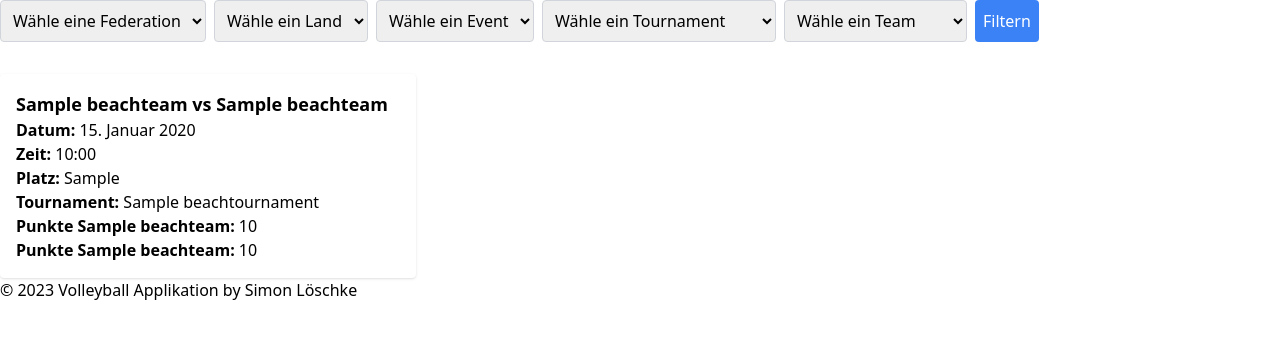
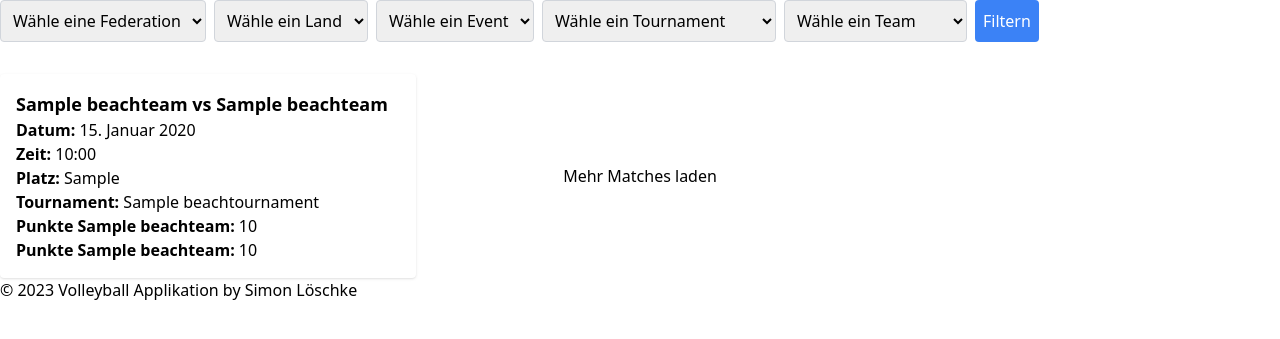
Before and after one commit to simon-loeschke1988/volleyball, a Django app: page /beach_matches/ in a window 1280 px wide. Shown: the part 28-367 px from the top of the page. Run offline with Django 5.2, Linux system fonts and the light colour scheme; tables that the repository leaves empty hold one stand-in row (values such as "Sample post"); style sheets or scripts are compiled from the project's sources; parts of the project's set-up code (start-up, migrations or seed data) failed here and were passed over.

Commit message:
Entwicklungsbranch

```diff
--- a/applikation/webapp/templates/matches.html
+++ b/applikation/webapp/templates/matches.html
@@ -77,7 +77,31 @@
             {% empty %}
             <p>Keine Matches gefunden.</p>
             {% endfor %}
+            <button id="load-more">Mehr Matches laden</button>
+            <div id="matches-container"></div>
         </div>
-    </div>
+
+
+    <script>
+        let currentPage = 1;
+
+        document.getElementById('load-more').addEventListener('click', function() {
+            currentPage += 1;
+            fetch(`/load-matches?page=${currentPage}`)  // Stellen Sie sicher, dass diese URL mit Ihrer Django-URL übereinstimmt
+                .then(response => response.json())
+                .then(data => {
+                    // Fügen Sie hier Ihren Code ein, um die Matches im HTML anzuzeigen.
+                    data.matches.forEach(match => {
+                        const matchDiv = document.createElement('div');
+                        matchDiv.innerHTML = `Match am ${match.LocalDate} um ${match.LocalTime} - Team A: ${match.NoTeamA} vs. Team B: ${match.NoTeamB}`;
+                        document.getElementById('matches-container').appendChild(matchDiv);
+                    });
+
+                    if (data.matches.length === 0) {
+                        document.getElementById('load-more').disabled = true; // Deaktiviert den Button, wenn keine weiteren Daten geladen werden können
+                    }
+                });
+        });
+    </script>
 
 {% endblock %}
--- a/applikation/webapp/views.py
+++ b/applikation/webapp/views.py
@@ -161,3 +161,26 @@ def beach_matches(request):
         'tournaments': tournaments,
         'teams': teams
     })
+
+def load_matches(request):
+    ''' Diese Funktion ermöglicht das Laden von Matches per AJAX-Request'''
+    page = request.GET.get('page', 1)
+    current_year = datetime.now().year
+    last_year = current_year - 1
+    start_date_last_year = datetime(last_year, 1, 1)
+    end_date_this_year = datetime(current_year, 12, 31)
+
+    matches = BeachMatch.objects.filter(
+        LocalDate__range=(start_date_last_year, end_date_this_year)
+    ).order_by('-LocalDate')
+
+    paginator = Paginator(matches, 20)
+    try:
+        matches_page = paginator.page(page)
+    except PageNotAnInteger:
+        matches_page = paginator.page(1)
+    except EmptyPage:
+        matches_page = paginator.page(paginator.num_pages)
+
+    matches_data = list(matches_page.object_list.values('No', 'LocalDate', 'LocalTime', 'NoTeamA', 'NoTeamB', 'Court', 'MatchPointsA', 'MatchPointsB'))  # Passen Sie diese Zeile an, um die benötigten Felder zu erhalten
+    return JsonResponse({'matches': matches_data})
```
